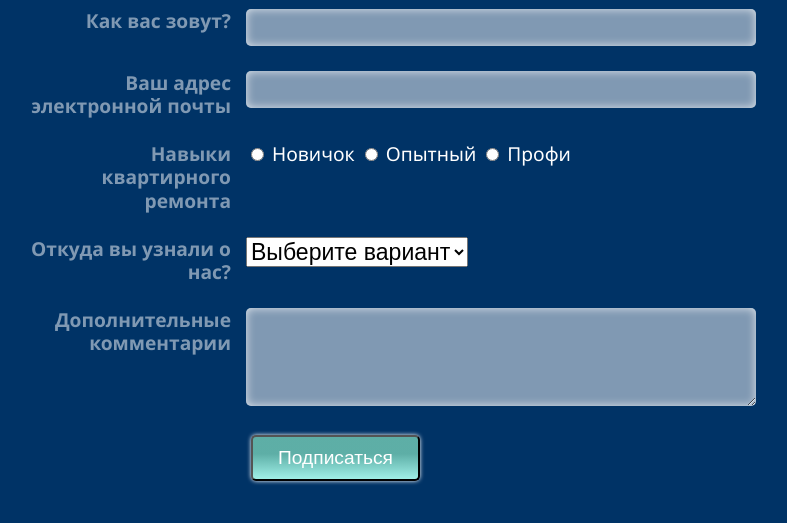
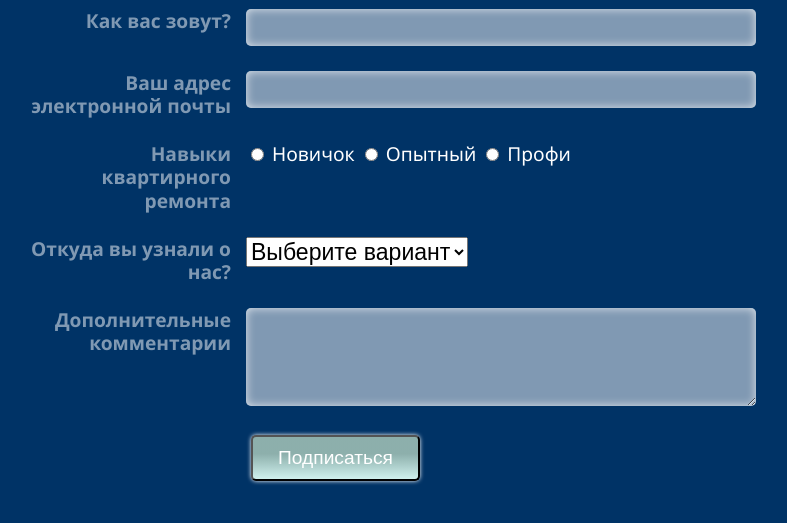
Before and after one commit to nurlanova2012/Homeworks, a plain HTML site: page 11/form/form.html in a window 1280 px wide. In both pictures the pointer is over the input "Подписаться". Shown: the part 85-608 px from the top of the page, without its empty margins (229-1016 px from the left). Drawn offline with Linux system fonts and the light colour scheme.

Commit message:
added hw-11

```diff
--- a/11/form/global.css
+++ b/11/form/global.css
@@ -161,7 +161,7 @@ p {
   box-shadow: 0 0 4px white;
 }
 .subform input[type="submit"]:hover {
-  background-color: turquoise;
+  background-color: rgb(159, 226, 219);
 }
 .subform select {
   font-size: 1.2em;
```
